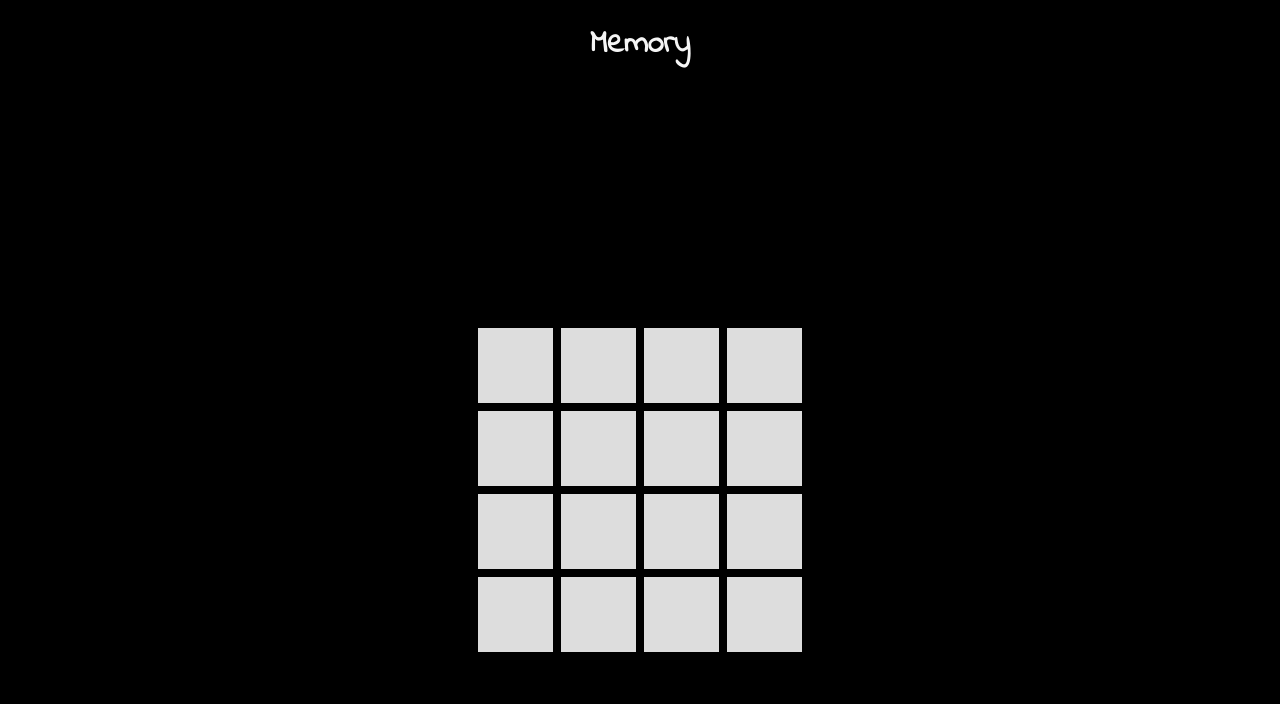
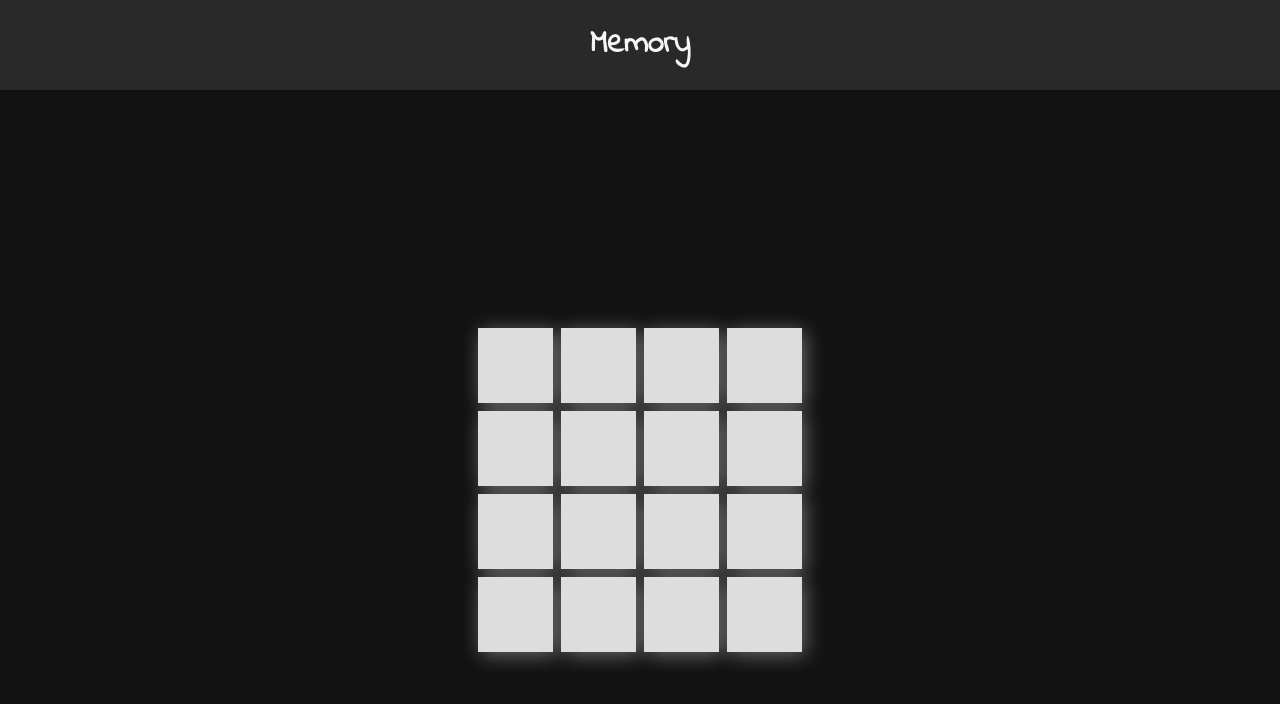
Before and after one commit to AndreasSchmidt87/capstone-project, a Next.js app: page /memory in a window 1280 px wide. Shown: the top 704 px of the page. Built offline with nearby package versions, Linux system fonts and the light colour scheme.

Commit message:
add some styling, header, boxshadow, matched and background

```diff
--- a/components/GlobalStyle.js
+++ b/components/GlobalStyle.js
@@ -8,7 +8,7 @@ const GlobalStyle = createGlobalStyle`
 
 html,
 body {
-  background-color: black;
+  background-color: #121212;
   padding: 0;
   margin: 0;
   font-family: 'Indie Flower', cursive;
--- a/components/Header.js
+++ b/components/Header.js
@@ -3,14 +3,15 @@ import styled from "styled-components";
 export default function Header() {
     return (
         <>
-            <Main>
+            <Head>
                 <h1>Minigame Collection</h1>
-            </Main>
+            </Head>
         </>
     )
 }
 
-const Main = styled.main`
+export const Head = styled.header`
     display: grid;
     justify-content: center;
+    background-color: #292929;
 `;
--- a/components/Memory.js
+++ b/components/Memory.js
@@ -1,9 +1,4 @@
 import styled from "styled-components";
-
-export const Head = styled.header`
-    display: flex;
-    justify-content: center;
-`;
 
 export const Container = styled.main`
     min-height: 100vh;
@@ -21,7 +16,7 @@ export const Board = styled.article`
 export const Card = styled.section`
     border-radius: 4px;
     text-align: center;
-
+    box-shadow: 3px 3px 20px 0px rgba(245,245,245,0.4);
     height: 75px;
     font-size: 36px;
     font-weight: bold;
@@ -47,7 +42,7 @@ export const Card = styled.section`
         transform: rotateY(180deg);
     }
 
-    &.matched, &.cardFront {
+    &.matched .cardFront {
         background-color: lightgoldenrodyellow;
         color: white;
     }
--- a/components/XOGame.js
+++ b/components/XOGame.js
@@ -20,6 +20,7 @@ export const Matchfield = styled.section`
   border: 2px solid black;
   font-family: "Indie Flower", cursive;
   width: 271px;
+  box-shadow: 3px 3px 20px 0px rgba(245,245,245,0.4);
 `;
 
 export const Col = styled.col`
--- a/pages/index.js
+++ b/pages/index.js
@@ -35,7 +35,7 @@ const StyledLink = styled.a`
   place-items: center;
   background: whitesmoke;
   color: black;
-  box-shadow: 3px 3px 20px 0px rgba(245,245,245,0.7);
+  box-shadow: 3px 3px 20px 0px rgba(245,245,245,0.4);
   border-radius: 15px;
   margin: 20px;
   padding: 5px;
--- a/pages/memory.js
+++ b/pages/memory.js
@@ -1,8 +1,9 @@
 import { useState, useEffect } from "react";
 import {
     Container, Board, Card, CardFront,
-    CardBack, Head
+    CardBack
 } from "../components/Memory";
+import { Head } from "../components/Header";
 
 const board = ["🤖", "👽", "👻", "🤡", "🐧", "🦚", "😄", "🚀"];
 
--- a/pages/xogame.js
+++ b/pages/xogame.js
@@ -1,6 +1,7 @@
 import { Matchfield, Col, Cell, Button, Main } from "../components/XOGame";
 import { useEffect, useState } from "react";
 import Link from "next/link";
+import { Head } from "../components/Header";
 
 const players = {
     CPU: {
@@ -145,8 +146,10 @@ export default function XOGame() {
 
     return (
         <>
+            <Head>
+                <h1>X and O Game</h1>
+            </Head>
             <Main>
-                <h1>X and O Game</h1>
                 <h2>{!winner && displayTurn() || winner && displayWinner()}</h2>
                 <Matchfield>
                     <Col />
```
